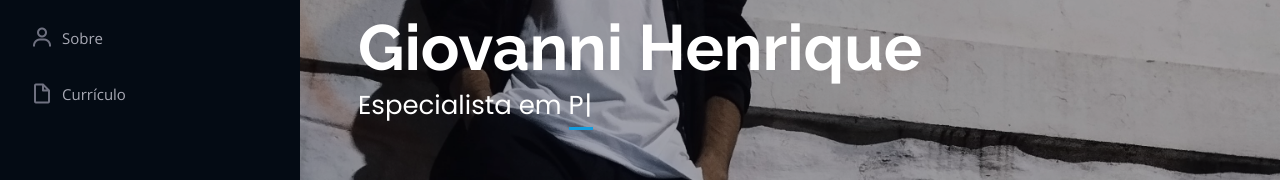
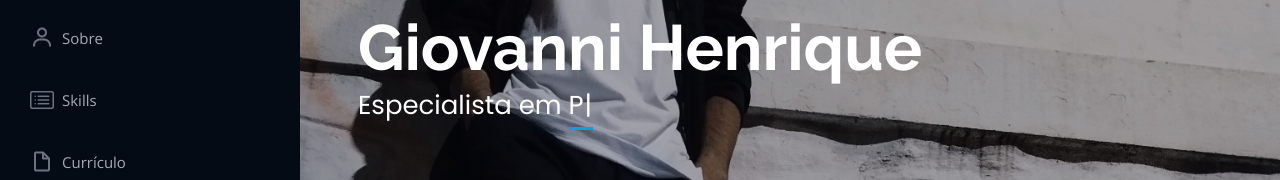
Before and after one commit to RelampagoAzul5/Iportifolio, a plain HTML site: page index.html in a window 1280 px wide. Shown: the part 303-483 px from the top of the page. Drawn offline with nearby package versions, Linux system fonts and the light colour scheme.

Commit message:
Corrigindo a barra lateral

```diff
--- a/index.html
+++ b/index.html
@@ -59,6 +59,7 @@
         <ul>
           <li><a href="#hero" class="nav-link scrollto active"><i class="bx bx-home"></i> <span>Home</span></a></li>
           <li><a href="#about" class="nav-link scrollto"><i class="bx bx-user"></i> <span>Sobre</span></a></li>
+          <li><a href="#skills" class="nav-link scrollto"><i class="bi bi-card-list"></i> <span>Skills</span></a></li>
           <li><a href="#resume" class="nav-link scrollto"><i class="bx bx-file-blank"></i> <span>Currículo</span></a></li>
         </ul>
       </nav><!-- .nav-menu -->
```
